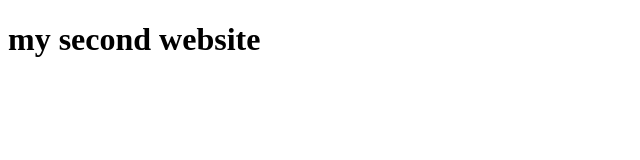
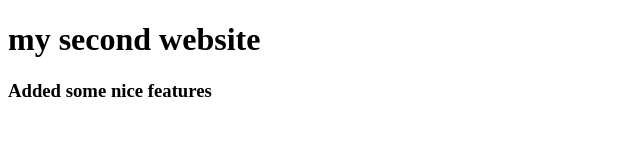
Before and after one commit to nh069489/my-second-website, a plain HTML site: page index.html in a window 1280 px wide. Shown: the whole page, without its empty margins (0-640 px from the left). Drawn offline with Linux system fonts and the light colour scheme.

Commit message:
added something

```diff
--- a/index.html
+++ b/index.html
@@ -7,5 +7,6 @@
 </head>
 <body>
     <h1>my second website</h1>
+    <h3>Added some nice features</h3>
 </body>
 </html>
```
